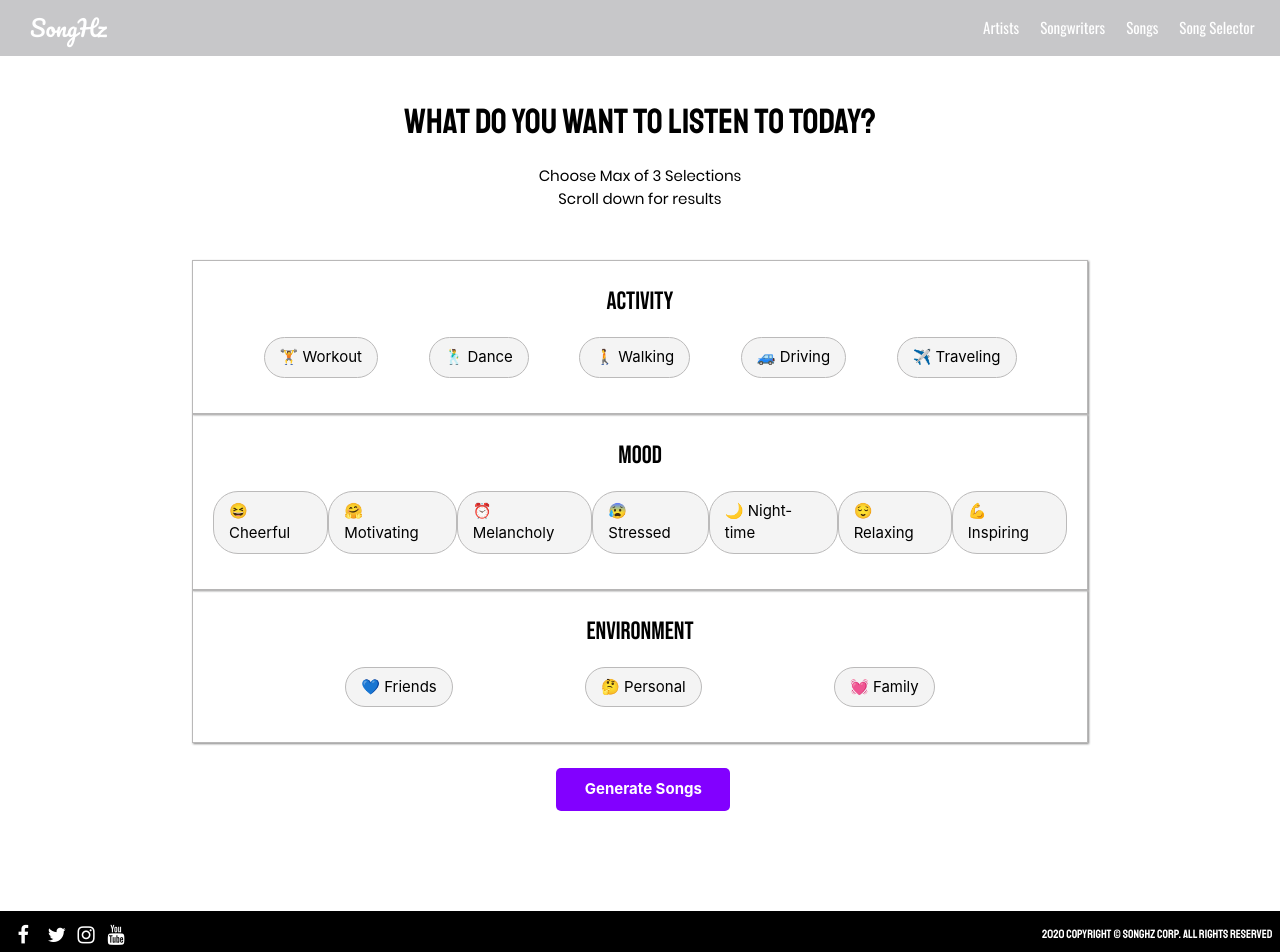
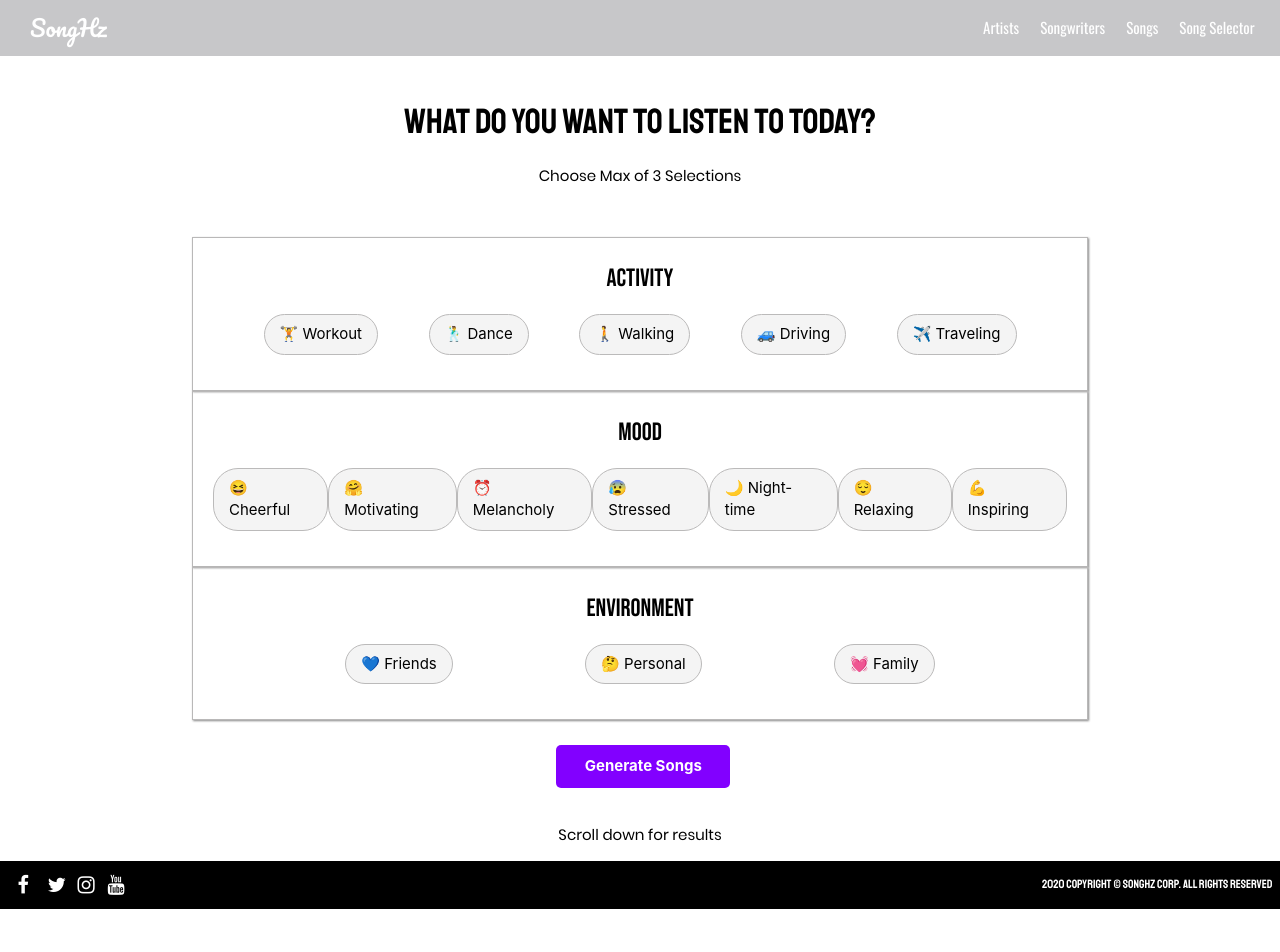
Before and after one commit to jlgcl/SongHz, a React (Create React App) app in the folder client/: page /song_selector in a window 1280 px wide. Shown: the top 952 px of the page. After the commit the page ends 909 px from the top, so only its background shows below. Built offline with nearby package versions, Linux system fonts and the light colour scheme.

Commit message:
styling update

```diff
--- a/client/src/App.css
+++ b/client/src/App.css
@@ -1,4 +1,3 @@
 body {
     width: 100vw;
-    background-color: rgb(250, 246, 246);
 }
--- a/client/src/components/Footer/Footer.css
+++ b/client/src/components/Footer/Footer.css
@@ -4,12 +4,11 @@
 }
 
 .footer {
+    position: relative;
     display: flex;
     height: 6vh;
     background-color: black;
-    bottom: 0;
-    left: 0;
-    right: 0;
+    z-index: 10;
 }
 
 .links, .message {
--- a/client/src/routes/artists/artists.css
+++ b/client/src/routes/artists/artists.css
@@ -49,7 +49,8 @@
   display: flex;
   flex-direction: column;
   width: 100%;
-  margin-top: 30px; }
+  margin-top: 30px;
+  margin-bottom: 70px; }
 
 .artist_1 {
   background-image: url("../../components/assets/bts_poster.jpg");
--- a/client/src/routes/artists/artists.scss
+++ b/client/src/routes/artists/artists.scss
@@ -61,6 +61,7 @@
     flex-direction: column;
     width: 100%;
     margin-top: 30px;
+    margin-bottom: 70px;
 }
 
 .artist_1 {
--- a/client/src/routes/song-selector/song_selector.css
+++ b/client/src/routes/song-selector/song_selector.css
@@ -31,10 +31,6 @@
     padding: 5px;
 }
 
-.selection {
-    border: 1px solid;
-}
-
 .Activity, .Mood, .Environment {
     display: flex;
     flex-direction: column;
@@ -58,6 +54,7 @@
     border: 0.5px solid #bbbaba;
     border-radius: 25px;
     background-color: #f4f4f4;
+    text-decoration: none;
 }
 
 .selection:hover {
@@ -72,7 +69,7 @@
     border: none;
     width: 80%;
     margin: 25px;
-    margin-bottom: 100px;
+    margin-bottom: 20px;
     font-size: 15px;
     font-weight: bold;
     cursor: pointer;
--- a/client/src/routes/song-selector/song_selector.js
+++ b/client/src/routes/song-selector/song_selector.js
@@ -76,18 +76,14 @@ const SongSelector = () => {
       selectRef.current = [];
     };
   }, []);
-  console.log(selection);
 
   return (
     <Router>
       <div className="SongSelector-parent">
         <div className="SongSelector-header">What Do You Want to Listen to Today?</div>
-        <div className="SongSelector-subheader">
-          Choose Max of 3 Selections
-          <br />
-          Scroll down for results
-        </div>
+        <div className="SongSelector-subheader">Choose Max of 3 Selections</div>
         <div className="SongSelections">
+          <Link to="/song_selector" style={{ textDecoration: 'none' }}>
             <div className="Activity">
               <div className="section-header">Activity</div>
               <div className="selection-content">
@@ -142,16 +138,16 @@ const SongSelector = () => {
                 })}
               </div>
             </div>
+          </Link>
         </div>
-        <Link to="/song_selector/results">
+        <Link to="/results">
           <button className="selection-submit">Generate Songs</button>
         </Link>
+        <p style={{ textAlign: 'center', font: '15px poppins' }}>Scroll down for results</p>
       </div>
-      <Switch>
-        <Route exact path="/song_selector/results">
+      <Route exact path="/results">
         <SelectorResults selections={selection} />
       </Route>
-      </Switch>
     </Router>
   );
 };
--- a/client/src/routes/songs/songs.js
+++ b/client/src/routes/songs/songs.js
@@ -13,6 +13,7 @@ const Songs = () => {
   const [selectedSong, setSelectedSong] = useState(null);
   const [songPhoto, setSongPhoto] = useState(null);
   const [renderDetails, setRenderDetails] = useState(false);
+
   const setSongCallback = (songName, songPhoto) => {
     setSelectedSong(songName);
     setSongPhoto(songPhoto);
@@ -22,7 +23,6 @@ const Songs = () => {
     if (selectedSong !== null) setRenderDetails(true);
   };
   const viewDetailHandler = (e) => {
-    console.log(renderDetails);
     if (
       renderDetails &&
       e.target.className !== 'song_details' &&
```
Also changed, not shown: 2 other files (tests, documents, lock files or other folders). Lines whose indentation alone changed are shown as unchanged.
